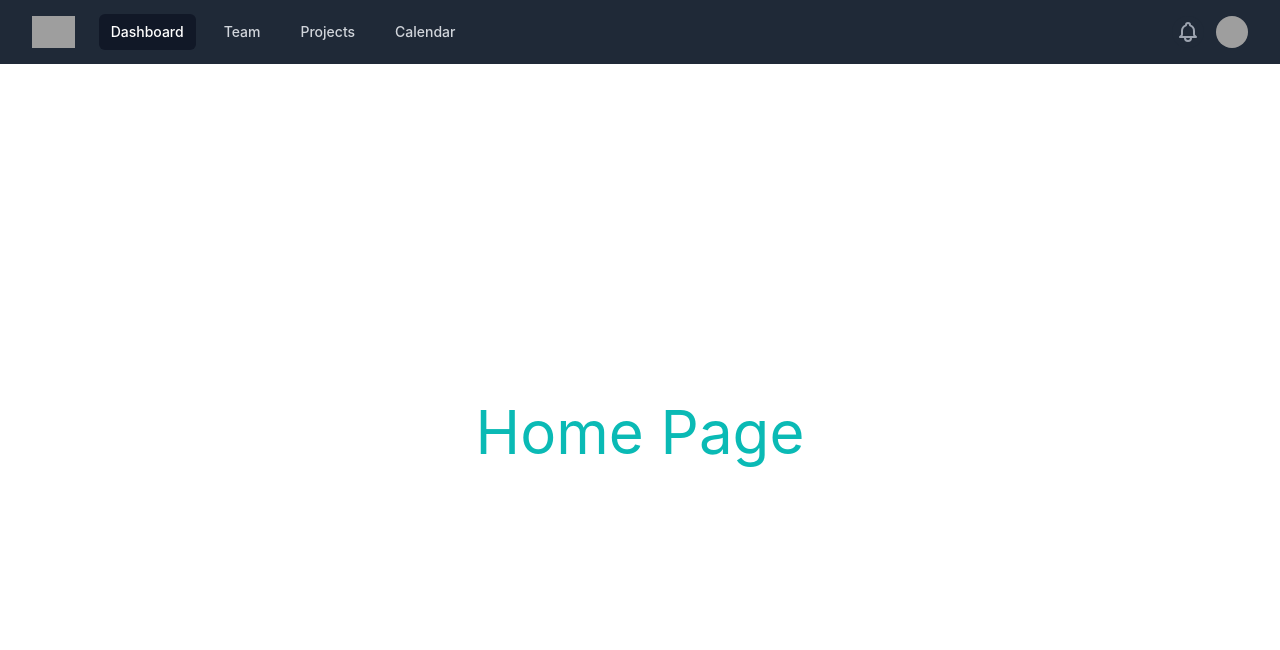
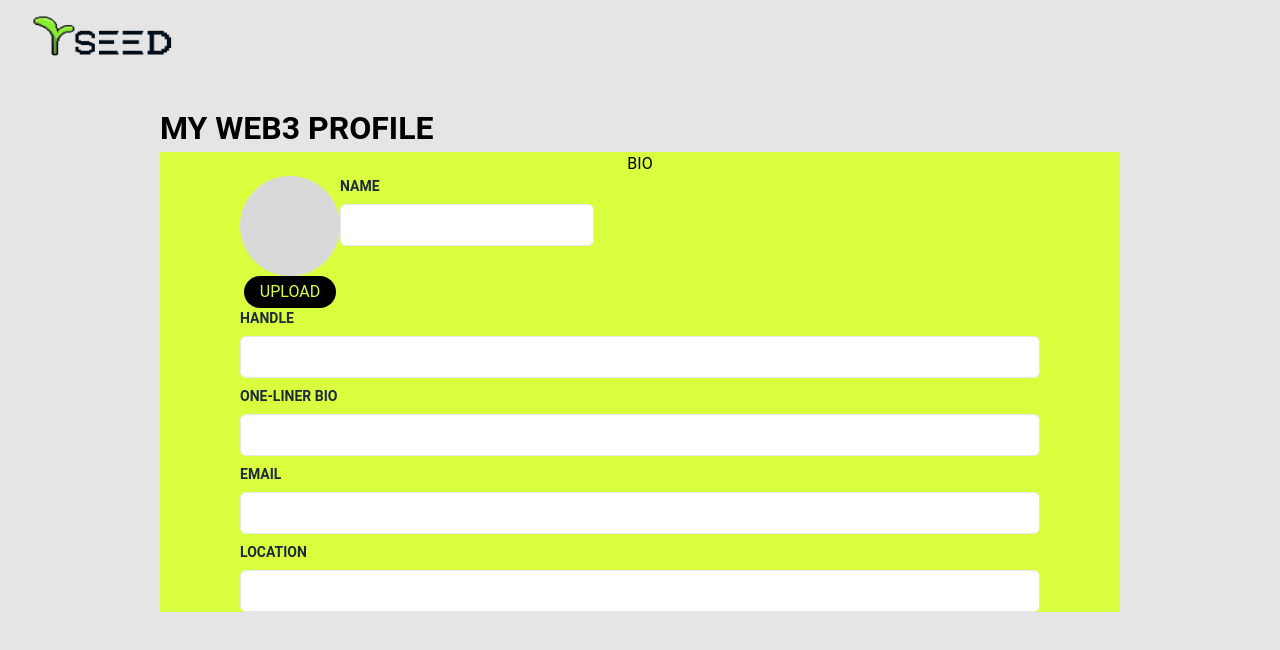
Before and after one commit to sordgom/seedin_fe_react, a React (Create React App) app: page / in a window 1280 px wide. Shown: the top 650 px of the page. Built offline with nearby package versions, Linux system fonts and the light colour scheme; grey boxes are pictures that could not be loaded.

Commit message:
profile edit BIO

```diff
--- a/src/App.js
+++ b/src/App.js
@@ -5,13 +5,15 @@ import "./App.css";
 import NotFound from "./pages/error/NotFound";
 import Home from "./pages/home";
 import Login from "./pages/authentication/Login";
+import Edit from "./pages/profile/EditProfile";
 
 function App() {
   return (
     <div className="App">
       <Routes>
-        <Route exact path="/" element={<Home />} />
+        <Route exact path="/home" element={<Home />} />
         <Route exact path="/login" element={<Login />} />
+        <Route exact path="/" element={<Edit />} />
         <Route path="*" element={<NotFound />} />
       </Routes>
     </div>
--- a/src/pages/authentication/Login.js
+++ b/src/pages/authentication/Login.js
@@ -6,7 +6,7 @@ import near from "../../assets/img/near.png";
 
 function Login() {
   return (
-    <div className="relative  min-h-screen overflow-hidden bg-[#F2F2F2]">
+    <div className="relative  min-h-screen overflow-hidden bg-[#E5E5E5]">
       <div className="w-full flex flex-col ml-8 mt-4">
         <img src={logo} alt="" className="w-[200px] h-[70px]" />
         <p className="uppercase font-robotoMono text-left text-[4vh] ml-7 font-semibold">
--- /dev/null
+++ b/src/pages/profile/Bio.js
@@ -0,0 +1,101 @@
+import React from "react";
+
+import image from "../../assets/img/image.png";
+
+function Bio() {
+  return (
+    <div className="relative  min-h-screen overflow-x-hidden bg-[#E5E5E5] font-robotoMono">
+      <div className="w-full px-[10rem] mt-12 ">
+        <div className="uppercase font-robotoMono text-[4vh] font-semibold text-left">
+          <p>my web3 profile</p>
+        </div>
+        <div className="bg-[#DAFF3E]">
+          <div className="mx-[5rem]">
+            <div>
+              <p>BIO</p>
+            </div>
+            <form>
+              <div className="flex flex-row">
+                <div className="flex flex-col">
+                  <div>
+                    <img src={image} alt="" />
+                  </div>
+                  <div>
+                    <button
+                      type="button"
+                      className="bg-black text-[#DAFF3E] px-4 py-1 rounded-full"
+                    >
+                      UPLOAD
+                    </button>
+                  </div>
+                </div>
+                <div className="mb-2 text-left">
+                  <label
+                    htmlFor="email"
+                    className="block text-sm font-semibold text-gray-800"
+                  >
+                    NAME
+                  </label>
+                  <input
+                    type=""
+                    className="block w-full px-4 py-2 mt-2 text-gray-700 bg-white border rounded-md focus:border-blue-400 focus:ring-blue-300 focus:outline-none focus:ring focus:ring-opacity-40"
+                  />
+                </div>
+              </div>
+              <div className="mb-2 text-left">
+                <label
+                  htmlFor="email"
+                  className="block text-sm font-semibold text-gray-800"
+                >
+                  HANDLE
+                </label>
+                <input
+                  type=""
+                  className="block w-full px-4 py-2 mt-2 text-gray-700 bg-white border rounded-md focus:border-blue-400 focus:ring-blue-300 focus:outline-none focus:ring focus:ring-opacity-40"
+                />
+              </div>
+              <div className="mb-2 text-left">
+                <label
+                  htmlFor="email"
+                  className="block text-sm font-semibold text-gray-800"
+                >
+                  ONE-LINER BIO
+                </label>
+                <input
+                  type=""
+                  className="block w-full px-4 py-2 mt-2 text-gray-700 bg-white border rounded-md focus:border-blue-400 focus:ring-blue-300 focus:outline-none focus:ring focus:ring-opacity-40"
+                />
+              </div>
+              <div className="mb-2 text-left">
+                <label
+                  htmlFor="email"
+                  className="block text-sm font-semibold text-gray-800"
+                >
+                  EMAIL
+                </label>
+                <input
+                  type="email"
+                  className="block w-full px-4 py-2 mt-2 text-gray-700 bg-white border rounded-md focus:border-blue-400 focus:ring-blue-300 focus:outline-none focus:ring focus:ring-opacity-40"
+                />
+              </div>
+              <div className="mb-2 text-left">
+                <label
+                  htmlFor="email"
+                  className="block text-sm font-semibold text-gray-800"
+                >
+                  LOCATION
+                </label>
+                <input
+                  type=""
+                  className="block w-full px-4 py-2 mt-2 text-gray-700 bg-white border rounded-md focus:border-blue-400 focus:ring-blue-300 focus:outline-none focus:ring focus:ring-opacity-40"
+                />
+              </div>
+            </form>
+          </div>
+        </div>
+      </div>
+    </div>
+  );
+}
+
+export default Bio;
--- /dev/null
+++ b/src/pages/profile/EditProfile.js
@@ -0,0 +1,17 @@
+import React from "react";
+
+import Bio from "./Bio";
+import logo from "../../assets/img/logoSmall.png";
+
+function EditProfile() {
+  return (
+    <div className="relative max-w-screen min-h-screen overflow-x-hidden bg-[#E5E5E5]">
+      <div className="w-full flex ml-8 mt-4">
+        <img src={logo} alt="" className="w-[140px] h-[40px]" />
+      </div>
+      <Bio />
+    </div>
+  );
+}
+
+export default EditProfile;
```
Also changed, not shown: src/assets/img/image.png (added), src/assets/img/logoSmall.png (added).
